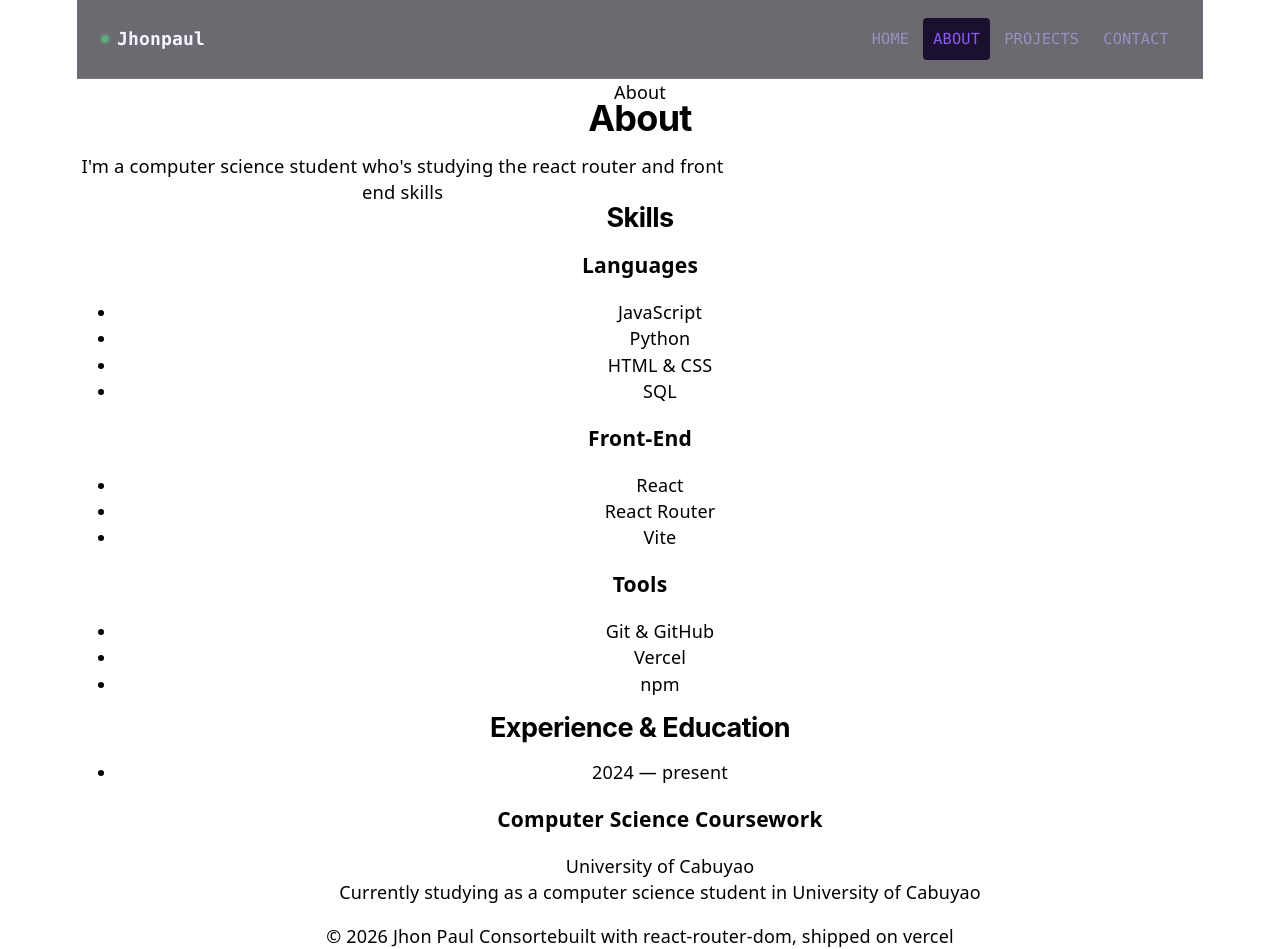
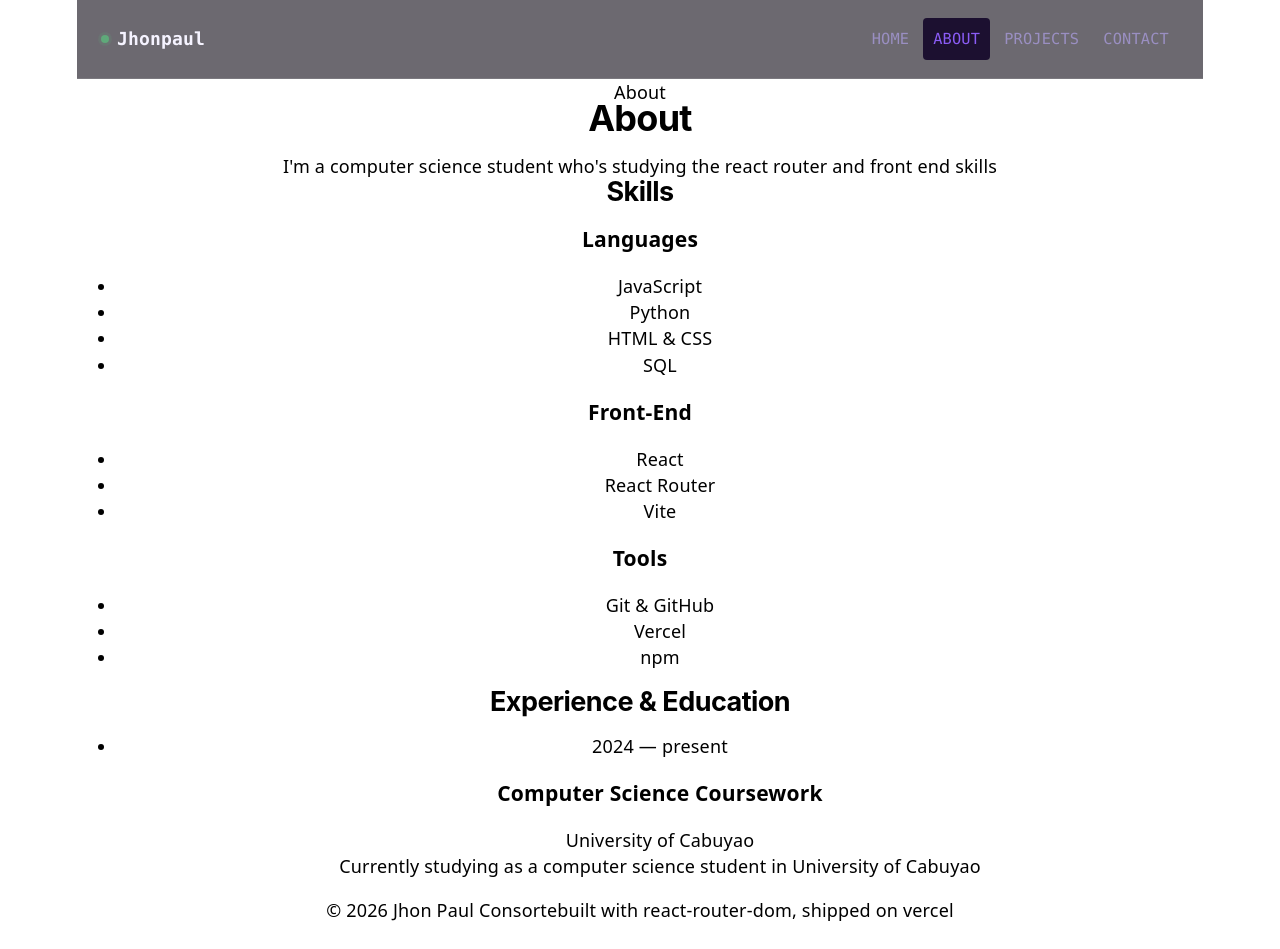
Before and after one commit to jhonpaulconsorte0-creator/my-portfolio, a React (Vite) app: page /about in a window 1280 px wide. After the commit the page ends 923 px from the top, so only its background shows below. Built offline with nearby package versions, Linux system fonts and the light colour scheme.

Commit message:
deletion

```diff
--- a/src/index.css
+++ b/src/index.css
@@ -113,9 +113,3 @@ code {
   padding: 4px 8px;
   background: var(--code-bg);
 }
-
-.about-intro {
-  max-width: 62ch;
-  font-size: 1.02rem;
-  text-align: center;
-}
```
